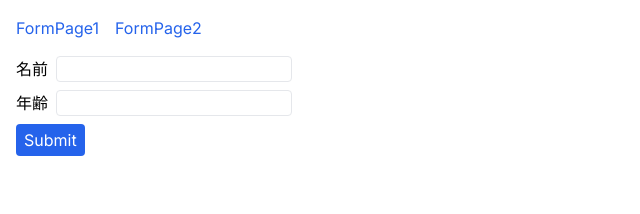
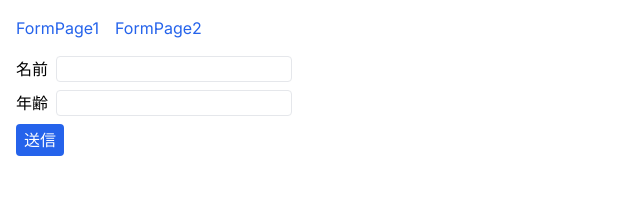
Before and after one commit to tukky-14/nextjs-forms, a Next.js app: page /form-page-2 in a window 1280 px wide. Shown: the top 214 px of the page, without its empty margins (0-640 px from the left). Built offline with nearby package versions, Linux system fonts and the light colour scheme.

Commit message:
送信ボタンコンポーネントを追加

```diff
--- a/src/app/form-page-1/page.tsx
+++ b/src/app/form-page-1/page.tsx
@@ -4,6 +4,7 @@ import React from 'react';
 import { useForm, SubmitHandler } from 'react-hook-form';
 
 import FormInput from '@/components/form-input';
+import SendButton from '@/components/send-button';
 import { schema } from '@/libs/validation';
 import { FormPageData } from '@/types/form-input';
 
@@ -35,12 +36,7 @@ const FormPage1: React.FC = () => {
                 trigger={trigger}
                 error={errors.age?.message}
             />
-            <button
-                className="rounded bg-blue-600 px-2 py-1 text-white hover:bg-blue-700"
-                type="submit"
-            >
-                Submit
-            </button>
+            <SendButton />
         </form>
     );
 };
--- a/src/app/form-page-2/page.tsx
+++ b/src/app/form-page-2/page.tsx
@@ -4,6 +4,7 @@ import React from 'react';
 import { useForm, SubmitHandler } from 'react-hook-form';
 
 import FormInput from '@/components/form-input';
+import SendButton from '@/components/send-button';
 import { schema } from '@/libs/validation';
 import { FormPageData } from '@/types/form-input';
 
@@ -35,12 +36,7 @@ const FormPage2: React.FC = () => {
                 trigger={trigger}
                 error={errors.age?.message}
             />
-            <button
-                className="rounded bg-blue-600 px-2 py-1 text-white hover:bg-blue-700"
-                type="submit"
-            >
-                Submit
-            </button>
+            <SendButton />
         </form>
     );
 };
--- /dev/null
+++ b/src/components/send-button.tsx
@@ -0,0 +1,14 @@
+import React from 'react';
+
+const SendButton = () => {
+    return (
+        <button
+            className="rounded bg-blue-600 px-2 py-1 text-white hover:bg-blue-700"
+            type="submit"
+        >
+            送信
+        </button>
+    );
+};
+
+export default SendButton;
```
